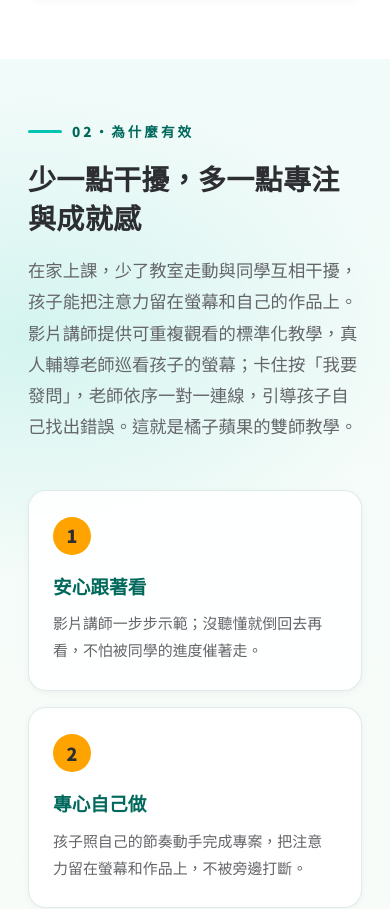
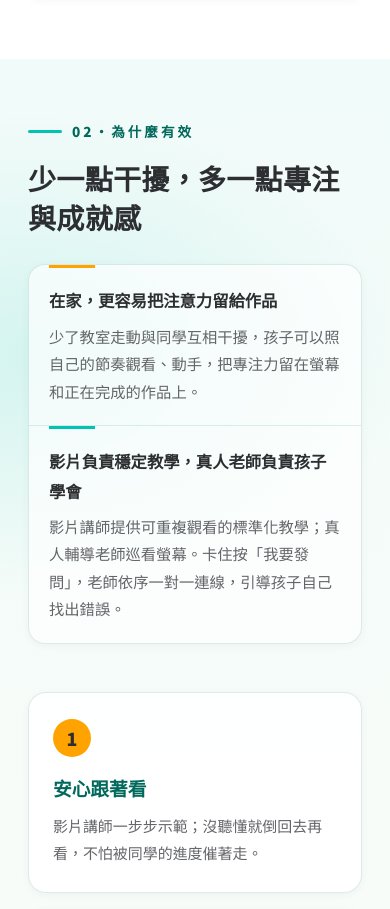
Before and after one commit to poshlin/oa-page-online, a plain HTML site: page hero-C.html in a window 390 px wide. Shown: the part 4068-4977 px from the top of the page. Drawn offline with Linux system fonts and the light colour scheme.

Commit message:
Refine dual-teacher intro into balanced columns

```diff
--- a/hero-C.html
+++ b/hero-C.html
@@ -1106,7 +1106,13 @@ h3 { font-size: 1.1rem; font-weight: 700; }
 .sec-dual .sec-label { color: var(--teal-deep); }
 .sec-dual .sec-label::before { background: var(--teal); }
 .sec-dual h2 { color: var(--text); }
-.sec-dual .lead { color: var(--gray); }
+.sec-dual > .container > .sec-head:first-child { max-width: none; }
+.dual-intro { margin-top: 28px; display: grid; grid-template-columns: .86fr 1.14fr; overflow: hidden; border: 1px solid rgba(0,105,92,.13); border-radius: 17px; background: rgba(255,255,255,.68); box-shadow: var(--shadow-sm); }
+.dual-intro p { position: relative; margin: 0; padding: 24px 28px 23px; color: var(--gray); font-size: .9rem; line-height: 1.8; }
+.dual-intro p + p { border-left: 1px solid rgba(0,105,92,.12); }
+.dual-intro p::before { content: ""; position: absolute; top: 0; left: 28px; width: 46px; height: 3px; background: var(--orange); }
+.dual-intro p + p::before { background: var(--teal); }
+.dual-intro strong { display: block; margin-bottom: 7px; color: var(--text); font-size: .96rem; font-weight: 900; }
 .dual-steps { display: grid; grid-template-columns: repeat(4, 1fr); gap: 16px; margin: 48px 0 30px; position: relative; }
 @media (max-width: 900px) { .dual-steps { grid-template-columns: repeat(2, 1fr); } }
 @media (max-width: 520px) { .dual-steps { grid-template-columns: 1fr; } }
@@ -1119,6 +1125,10 @@ h3 { font-size: 1.1rem; font-weight: 700; }
 .dual-note p { margin: 0; color: var(--gray); font-size: .84rem; line-height: 1.7; }
 .dual-note strong { color: var(--text); font-weight: 900; }
 @media (max-width: 640px) {
+  .dual-intro { grid-template-columns: 1fr; }
+  .dual-intro p { padding: 21px 20px 20px; }
+  .dual-intro p + p { border-left: 0; border-top: 1px solid rgba(0,105,92,.12); }
+  .dual-intro p::before { left: 20px; }
   .dual-note { grid-template-columns: 1fr; gap: 10px; padding: 17px; }
   .dual-note-label { justify-self: start; }
 }
@@ -1487,7 +1497,10 @@ h3 { font-size: 1.1rem; font-weight: 700; }
     <div class="sec-head reveal">
       <p class="sec-label">02・為什麼有效</p>
       <h2>少一點干擾，多一點專注與成就感</h2>
-      <p class="lead" id="dual-teacher-answer">在家上課，少了教室走動與同學互相干擾，孩子能把注意力留在螢幕和自己的作品上。影片講師提供可重複觀看的標準化教學，真人輔導老師巡看孩子的螢幕；卡住按「我要發問」，老師依序一對一連線，引導孩子自己找出錯誤。這就是橘子蘋果的雙師教學。</p>
+      <div class="dual-intro" id="dual-teacher-answer">
+        <p><strong>在家，更容易把注意力留給作品</strong>少了教室走動與同學互相干擾，孩子可以照自己的節奏觀看、動手，把專注力留在螢幕和正在完成的作品上。</p>
+        <p><strong>影片負責穩定教學，真人老師負責孩子學會</strong>影片講師提供可重複觀看的標準化教學；真人輔導老師巡看螢幕。卡住按「我要發問」，老師依序一對一連線，引導孩子自己找出錯誤。</p>
+      </div>
     </div>
     <div class="dual-steps">
       <div class="dual-step reveal"><span class="no">1</span><h3>安心跟著看</h3><p>影片講師一步步示範；沒聽懂就倒回去再看，不怕被同學的進度催著走。</p></div>
```
